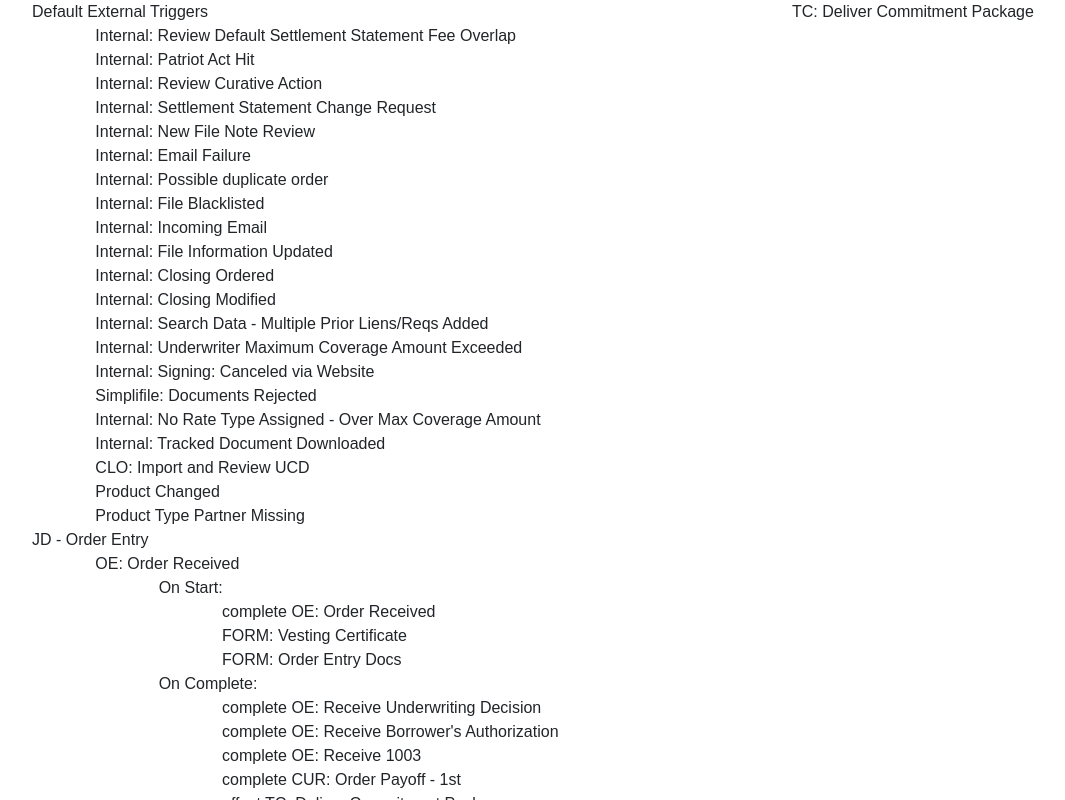
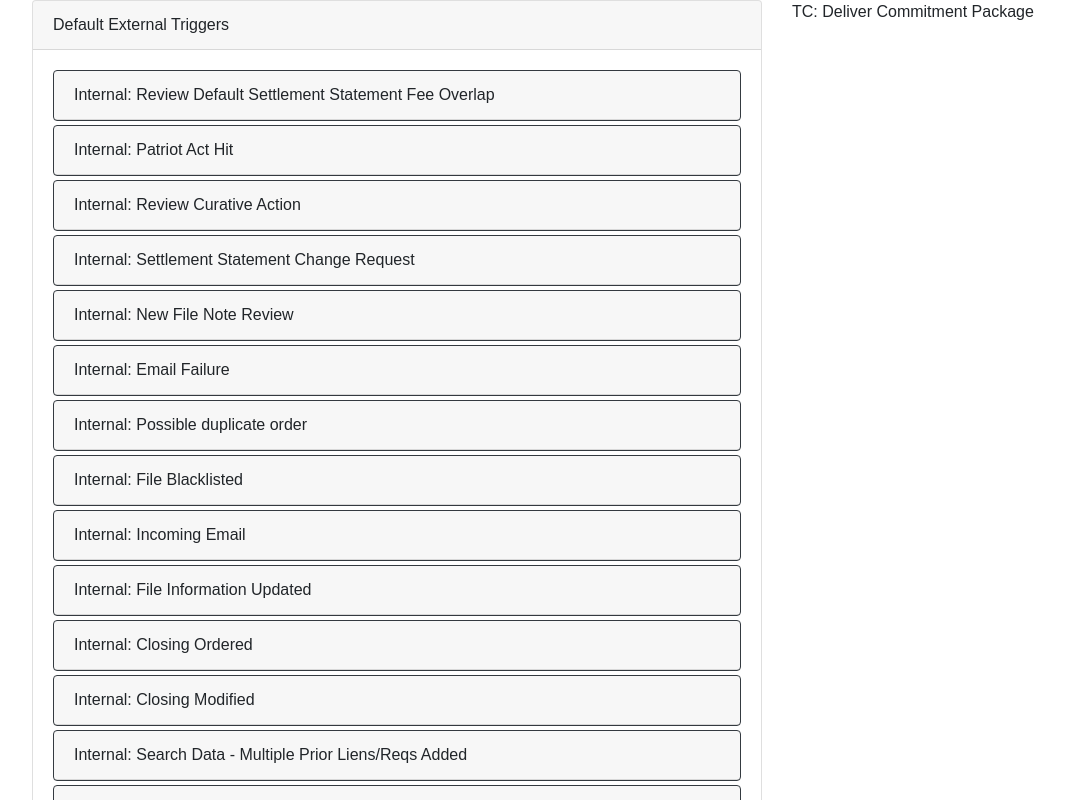
Before and after one commit to StatesTitle/flow, a React (Create React App) app in the folder web/: page / in a window 1280 px wide. Shown: the top 800 px of the page, without its empty margins (53-1118 px from the left). Built offline with nearby package versions, Linux system fonts and the light colour scheme.

Commit message:
Switch to cards

```diff
--- a/web/src/Tree.js
+++ b/web/src/Tree.js
@@ -18,22 +18,19 @@ class Row extends Component {
 
 class Email extends Component {
     render() {
-        return <Row indent={3}>{this.props.email.name}</Row>;
+        return <Row indent={1}>{this.props.email.name}</Row>;
     }
 }
 
 class Affect extends Component {
     render() {
-        return <Row indent={3}>{this.props.affect.type} {this.props.affect.action.name}</Row>;
+        return <Row indent={1}>{this.props.affect.type} {this.props.affect.action.name}</Row>;
     }
 }
 
 class OnDone extends Component {
     render() {
-        if (this.props.affects.length === 0 && this.props.emails.length === 0) {
-            return null;
-        }
-        return [<Row indent={2}>On {this.props.task}:</Row>].concat(
+        return [<Row>On {this.props.task}:</Row>].concat(
             this.props.affects.map(a => <Affect affect={a}/>),
             this.props.emails.map(e => <Email email={e}/>)
         );
@@ -46,20 +43,36 @@ class ActionDetail extends Component {
     }
 }
 
+class Action extends Component {
+    hasContent(affects, emails) {
+        return affects.length > 0 || emails.length > 0;
+    }
 
-class Action extends Component {
     render() {
         const action = this.props.action;
-        return [<Row indent={1}>{action.name}</Row>,
-            <OnDone task="Start" affects={action.start_affects} emails={action.start_emails}/>,
-            <OnDone task="Complete" affects={action.complete_affects} emails={action.complete_emails}/>];
+        let body = null;
+        const hasStart = this.hasContent(action.start_affects, action.start_emails);
+        const hasComplete = this.hasContent(action.complete_affects, action.complete_emails);
+        if (hasStart || hasComplete) {
+            body = (<div className="card-body pt-2 pb-2">
+                {hasStart && <OnDone task="Start" affects={action.start_affects} emails={action.start_emails}/>}
+                {hasComplete && <OnDone task="Complete" affects={action.complete_affects} emails={action.complete_emails}/>}
+            </div>);
+        }
+        return (<div className="card border-dark mb-1">
+            <div className="card-header">{action.name}</div>
+            {body}
+        </div>);
     }
 }
 class Group extends Component {
     render() {
-        const groupRow = (<Row>{this.props.group.name}</Row>);
-        const actionRows = this.props.group.actions.map(a => <Action action={a}/>);
-        return [groupRow].concat(actionRows);
+        return (<div className="card mb-2">
+            <div className="card-header">{this.props.group.name}</div>
+            <div className="card-body">
+                {this.props.group.actions.map(a => <Action action={a}/>)}
+            </div>
+            </div>);
     }
 }
 
```
